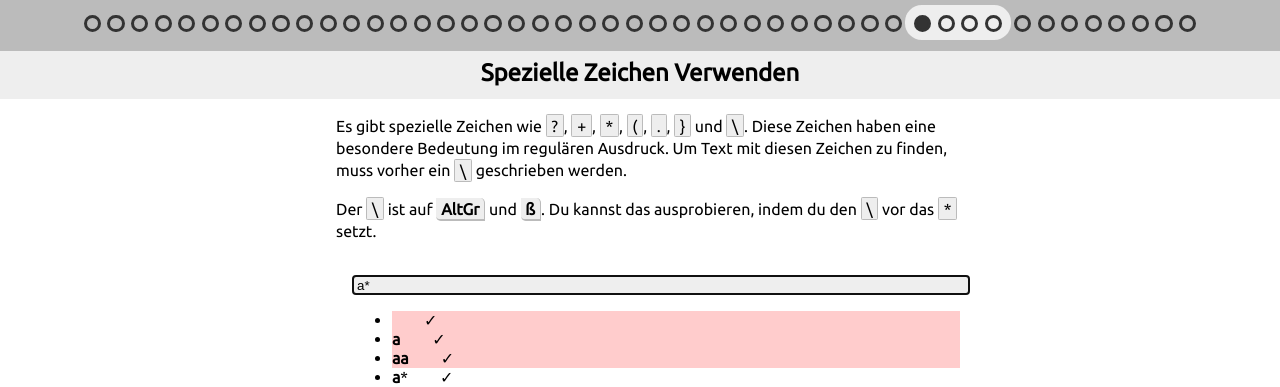
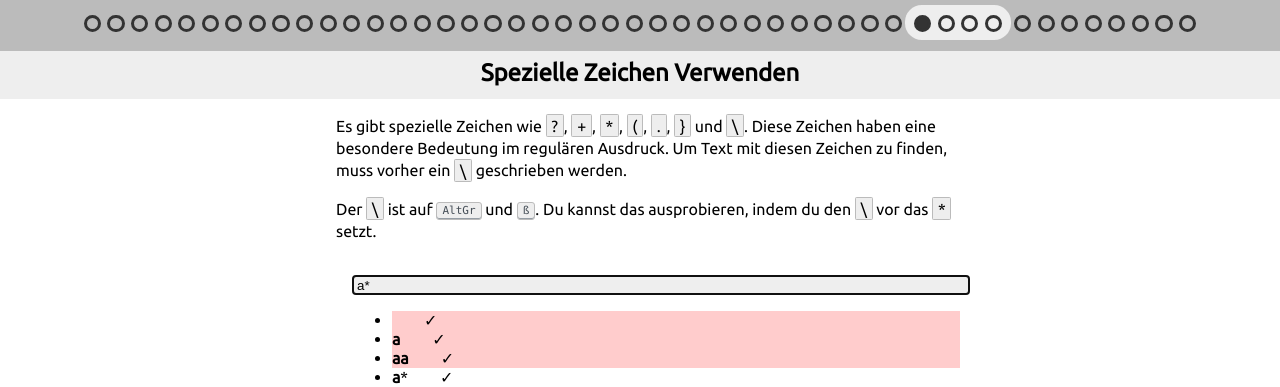
Before and after one commit to CoderDojoPotsdam/regex-tutorial, a Jekyll site: the page built from tutorial/11-spezielle-zeichen-verwenden-01.html, in a window 1280 px wide. Shown: the top 387 px of the page. Built offline with Jekyll 4.4.1, drawn with Linux system fonts in a browser that asks for light colours.

Commit message:
Changed .key design #1

```diff
--- a/css/tutorial.css
+++ b/css/tutorial.css
@@ -23,20 +23,16 @@
 
 .key {
   background-color: {{ site.data.colors.regular-expression-text-backgound-color }};
-  padding-right: 0.3em;
-  padding-left: 0.3em;
-  padding-bottom: 0.1em;
-  padding-top: 0.1em;
-  border-radius: 0.3em;
-  border-width: 0em;
-  border-right-width: 0.1em;
-  border-bottom-width: 0.15em;
-  border-bottom-right-radius: 0em;
-  border-top-left-radius: 0em;
+  display: inline-block;
+  padding: 3px 5px;
+  font: 11px "SFMono-Regular", Consolas, "Liberation Mono", Menlo, Courier, monospace;
+  line-height: 10px;
+  color: #444d56;
+  vertical-align: middle;
+  border: solid 1px #c6cbd1;
   border-color: {{ site.data.colors.regular-expression-text-border-color }};
-  border-style: solid;
-  /*box-shadow: 0em 0em 0.1em 0em rgba(50,50,50,1);*/
-  font-weight: bold;
+  border-radius: 3px;
+  box-shadow: inset 0 -1px 0 #959da5;
 }
 
 p {
```
Also changed, not shown: 2 other files.
